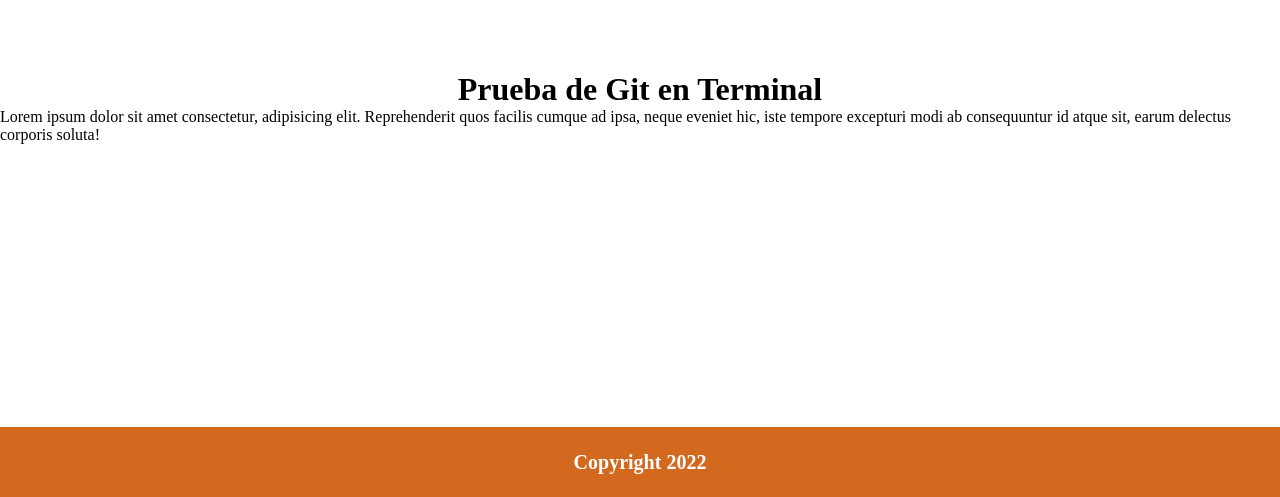
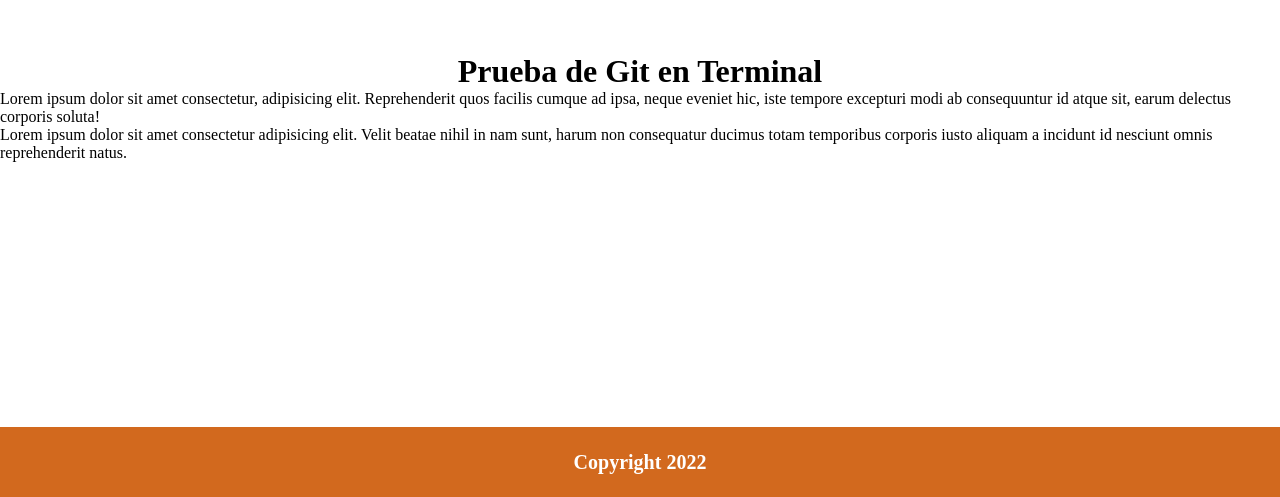
Before and after one commit to Pao2710/REPOSITORIO_PRUEBA, a plain HTML site: page index.html in a window 1280 px wide. Shown: the part 933-1430 px from the top of the page. Drawn offline with Linux system fonts and the light colour scheme.

Commit message:
Se agrego u nuevo parrafo

```diff
--- a/index.html
+++ b/index.html
@@ -44,6 +44,10 @@
         <div class="parrafo">
             <p>Lorem ipsum dolor sit amet consectetur, adipisicing elit. Reprehenderit quos facilis cumque ad ipsa, neque eveniet hic, iste tempore excepturi modi ab consequuntur id atque sit, earum delectus corporis soluta!</p>
         </div>
+
+        <div class="parrafo">
+            <p>Lorem ipsum dolor sit amet consectetur adipisicing elit. Velit beatae nihil in nam sunt, harum non consequatur ducimus totam temporibus corporis iusto aliquam a incidunt id nesciunt omnis reprehenderit natus.</p>
+        </div>
     </div>
 
     <footer>
```
